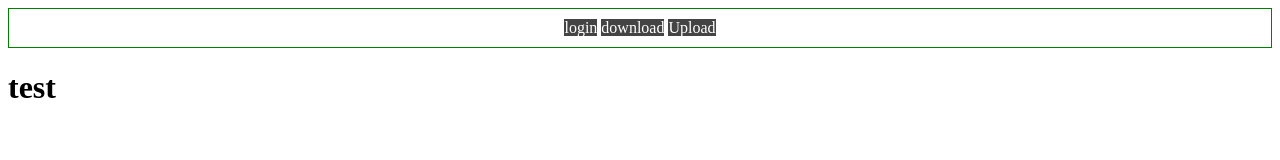
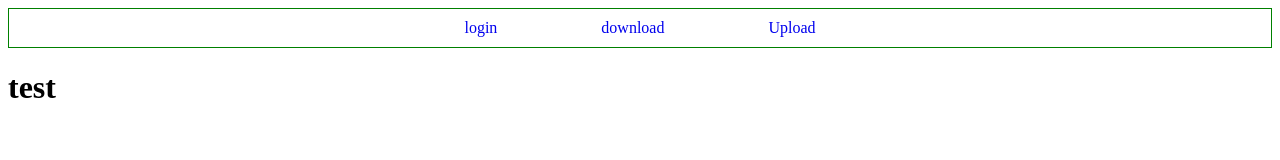
Before and after one commit to Arvocant/AWS-Groep-A, a plain HTML site: page index.html in a window 1280 px wide. Drawn offline with Linux system fonts and the light colour scheme.

Commit message:
Dag casper

```diff
--- a/index.css
+++ b/index.css
@@ -11,7 +11,8 @@
 	display: inline-block;
 }
 .container li a {
-	background: #444;
-	color: #FFF;
-	text-decoration: none;
+	/* background: #444;
+	color: #FFF; */
+    text-decoration: none;
+    margin: 50px;
 }
```
